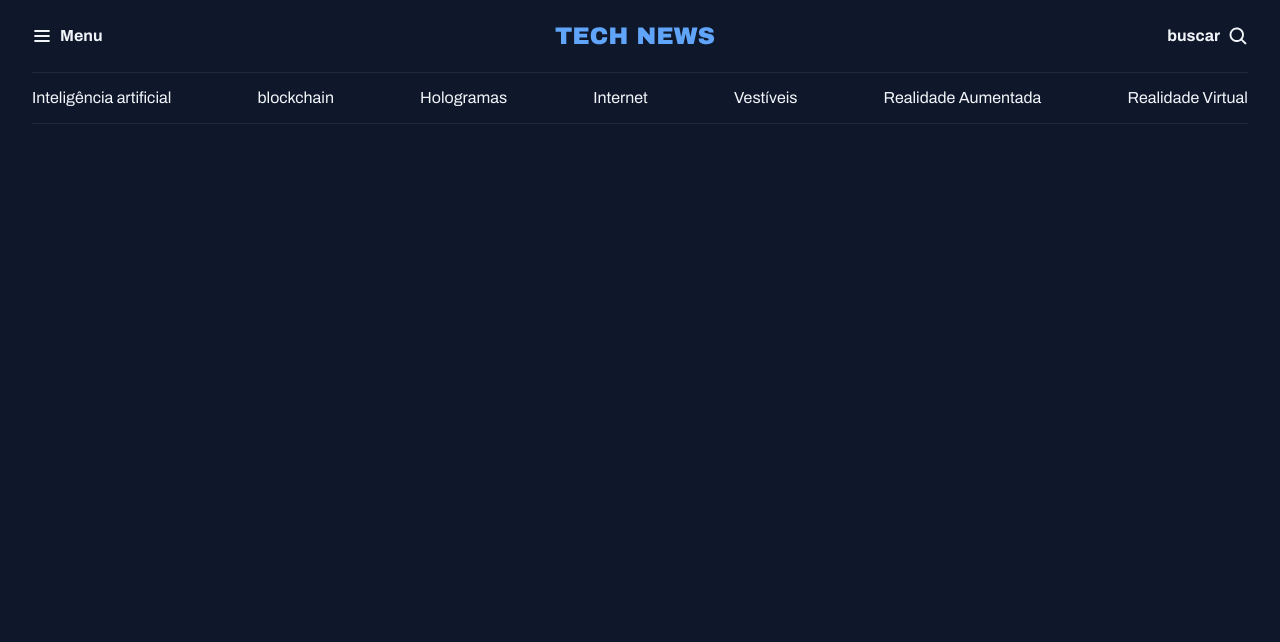
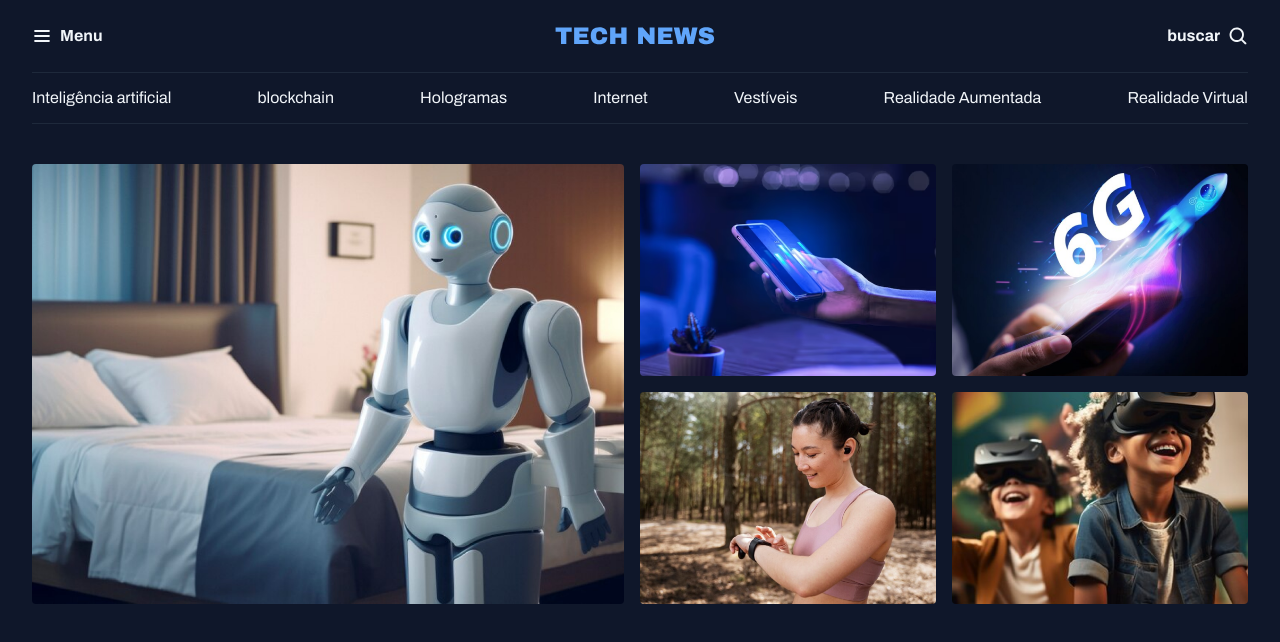
Before and after one commit to yansandalo/proj-portal-de-noticias, a plain HTML site: page index.html in a window 1280 px wide. Drawn offline with Linux system fonts and the light colour scheme.

Commit message:
estruturando a seção destaques

```diff
--- a/index.html
+++ b/index.html
@@ -41,5 +41,31 @@
 </nav>
 
 </header>
+
+<main class="container">
+<section id="featured" class="grid grid-flow-col gap-16">
+  <div>
+    <img src="assets/images/Image 01.png" alt="">
+  </div>
+
+  <div class="grid grid-cols-2 gap-16" >
+<div>
+  <img src="assets/images/Image 02.png" alt="">
+</div>
+<div>
+  <img src="assets/images/Image 03.png" alt="">
+</div>
+<div>
+  <img src="assets/images/Image 04.png" alt="">
+</div>
+<div>
+  <img src="assets/images/Image 05.png" alt="">
+</div>
+
+  </div>
+
+</section>
+
+</main>
 </body>
 </html>
--- a/styles/global.css
+++ b/styles/global.css
@@ -42,18 +42,16 @@ h1, h2, h3 {
   font: inherit;
 }
 
+img {
+  max-width: 100%;
+}
+
 .container {
   max-width: 1280px;
   padding-inline: 32px;
   margin-inline: auto;
-
 }
 
-/* Utility-first */
-.grid {
-  display: grid;
+main {
+  margin-top: 40px;
 }
-
-.grid-flow-col {
-  grid-auto-flow: column;
-}
--- a/styles/header.css
+++ b/styles/header.css
@@ -4,8 +4,7 @@
   div {
     display:flex;
     align-items: center;
-    gap: 8px
-    ;
+    gap: 8px;
   }
 
   /* nesting css */
--- a/styles/index.css
+++ b/styles/index.css
@@ -1,2 +1,4 @@
 @import url(global.css);
+@import url(utility.css);
 @import url(header.css);
+@import url(section.css);
--- /dev/null
+++ b/styles/section.css
@@ -0,0 +1,7 @@
+#featured {
+  img {
+    height: 100%;
+    object-fit: cover;
+    border-radius: 4px;
+  }
+}
--- /dev/null
+++ b/styles/utility.css
@@ -0,0 +1,15 @@
+.grid {
+  display: grid;
+}
+
+.grid-flow-col {
+  grid-auto-flow: column;
+}
+
+.grid-cols-2 {
+  grid-template-columns:1fr 1fr;
+}
+
+.gap-16 {
+  gap: 16px;
+}
```
